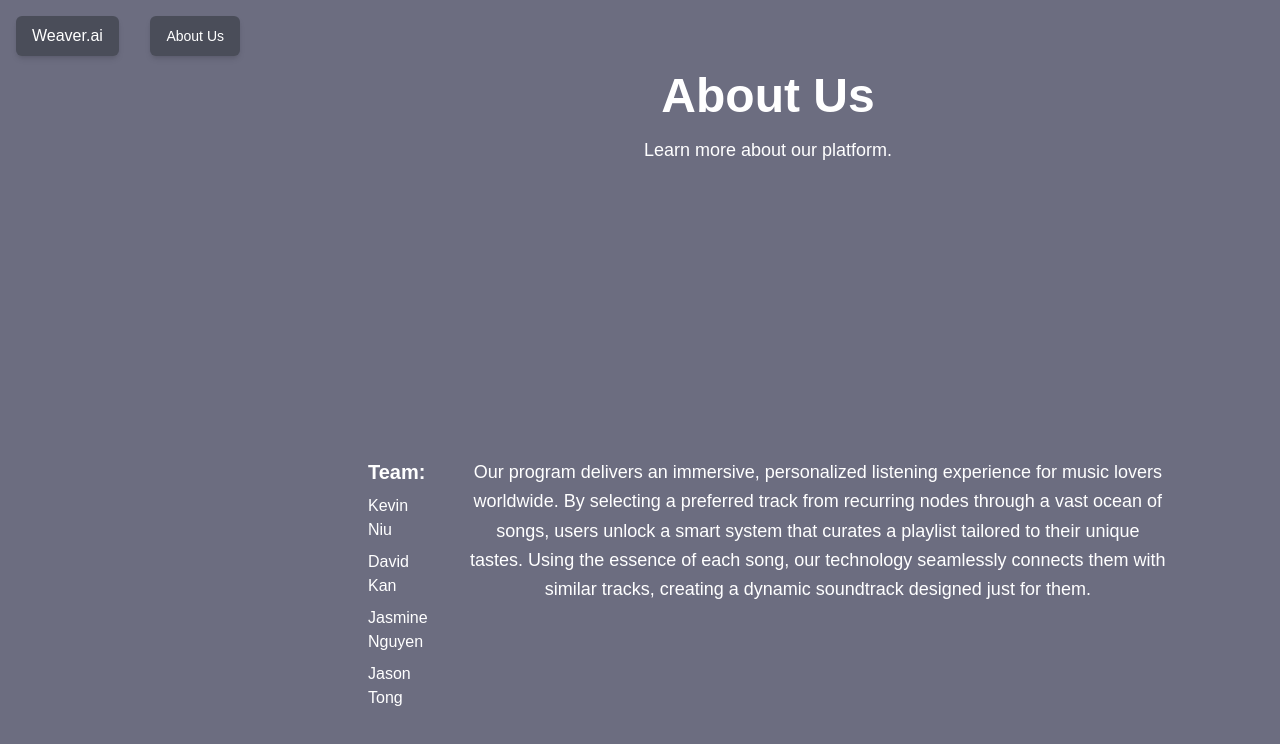
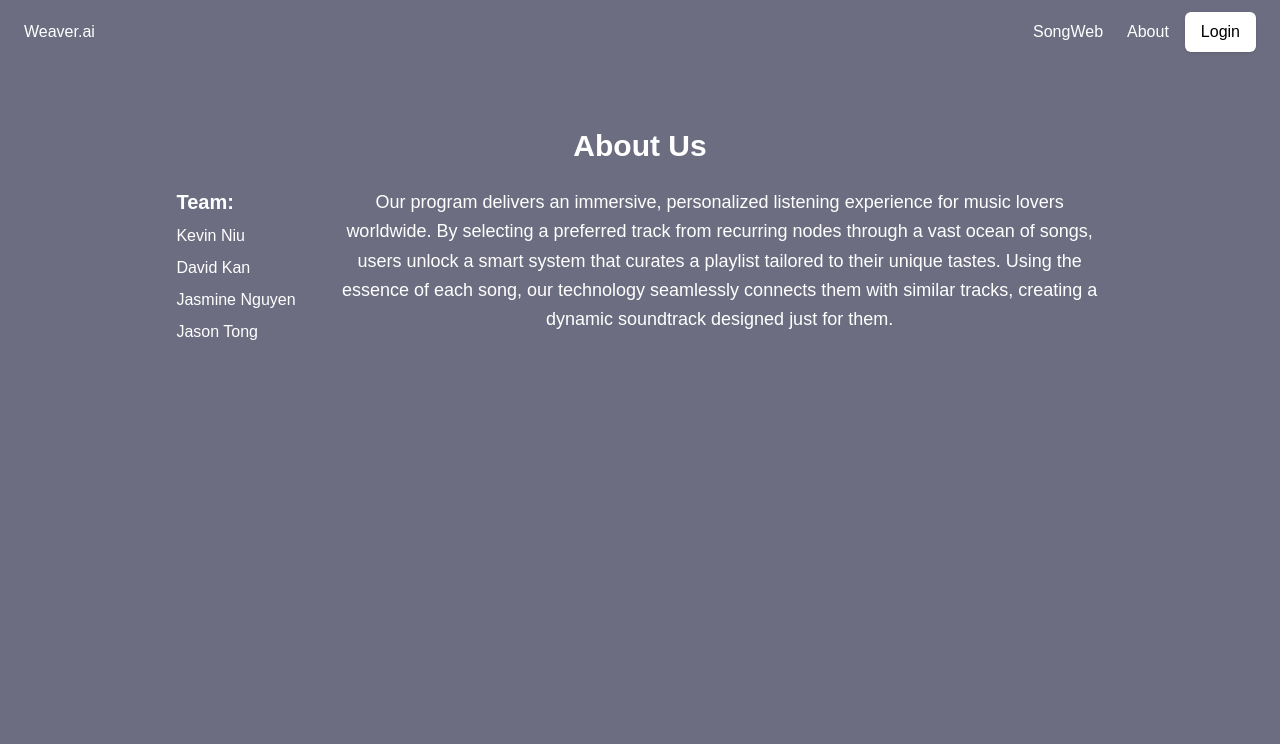
Before and after one commit to StreetLamp05/weaver, a Next.js app: page /dashboard/about in a window 1280 px wide. Shown: the top 744 px of the page. Built offline with nearby package versions, Linux system fonts and the light colour scheme; a web font is replaced by a local one.

Commit message:
refactored nav, format page, add nav links

```diff
--- a/app/dashboard/about/page.tsx
+++ b/app/dashboard/about/page.tsx
@@ -3,11 +3,13 @@ import BasePage from '@/components/BasePage';
 
 const AboutPage: React.FC = () => {
     return (
-        <BasePage title="About Us" description="Learn more about our platform.">
-            <div className="flex flex-col items-center justify-center min-h-screen px-10 text-white overflow-hidden">
-                <div className="flex flex-col md:flex-row md:space-x-10 mt-10">
+        <div className="h-max flex flex-col items-center justify-center px-10 text-white my-4">
+            {/* Header Section */}
+            <h1 className="text-3xl font-bold mb-6">About Us</h1>
+
+            <div className="flex flex-col md:flex-row md:space-x-10">
                 {/* Team Section */}
-                    <div className="mt-10 md:mt-0 text-left">
+                <div className="text-left">
                     <h2 className="text-xl font-semibold">Team:</h2>
                     <ul className="mt-2 space-y-2">
                         <li>Kevin Niu</li>
@@ -28,11 +30,7 @@ const AboutPage: React.FC = () => {
                     </p>
                 </div>
             </div>
-
-                {/* Decorative Curves */}
-
         </div>
-        </BasePage>
     );
 };
 
--- a/app/dashboard/layout.tsx
+++ b/app/dashboard/layout.tsx
@@ -1,13 +1,9 @@
-import SideNav from '@/app/ui/dashboard/sidenav';
-
-
+import Navbar from "@/app/ui/dashboard/navbar";
 
 export default function Layout({ children }: { children: React.ReactNode }) {
     return (
-        <div className="flex h-screen flex-col md:flex-row md:overflow-hidden">
-            <div className="w-full flex-none md:w-64">
-                <SideNav />
-            </div>
+        <div className="flex flex-col h-screen">
+            <Navbar />
             <div className="flex-grow p-6 md:overflow-y-auto md:p-12">{children}</div>
         </div>
     );
--- a/app/dashboard/profile/page.tsx
+++ /dev/null
@@ -1,35 +0,0 @@
-import BasePage from "@/components/BasePage";
-import { ReactNode } from "react";
-
-interface BasePageProps {
-    title: string;
-    description: string;
-    children?: ReactNode;
-}
-
-export default function Profile() {
-    const user = {
-        username: "JohnDoe",
-        aboutMe: "I am a music enthusiast who loves exploring new genres and artists.",
-        songHistory: [
-            "Song 1 - Artist 1",
-            "Song 2 - Artist 2",
-            "Song 3 - Artist 3",
-        ],
-    };
-
-    return (
-        <BasePage title={"Profile"} description={"This is the profile page"}>
-            <div className="p-4">
-                <h2 className="text-2xl font-bold">Username: {user.username}</h2>
-                <p className="mt-2 text-lg">About Me: {user.aboutMe}</p>
-                <h3 className="mt-4 text-xl font-semibold">Song History:</h3>
-                <ul className="list-disc list-inside">
-                    {user.songHistory.map((song, index) => (
-                        <li key={index}>{song}</li>
-                    ))}
-                </ul>
-            </div>
-        </BasePage>
-    );
-}
--- a/app/globals.css
+++ b/app/globals.css
@@ -3,8 +3,8 @@
 @tailwind utilities;
 
 :root {
-  --foreground: #fff;
-  --background: #6C6D80;
+    --foreground: #fff;
+    --background: #6C6D80;
 }
 
 body.nav-expanded {
--- a/app/ui/dashboard/nav-links.tsx
+++ /dev/null
@@ -1,53 +0,0 @@
-'use client';
-
-import {
-    UserGroupIcon,
-    HomeIcon,
-    DocumentDuplicateIcon,
-    InformationCircleIcon,
-} from '@heroicons/react/24/outline';
-import Link from 'next/link';
-import { usePathname } from 'next/navigation';
-import clsx from 'clsx';
-
-// Map of links to display in the side navigation.
-// Depending on the size of the application, this would be stored in a database.
-const links = [
-    { name: 'Home', href: '/dashboard', icon: HomeIcon },
-    {
-        name: 'Profile',
-        href: '/dashboard/profile',
-        icon: DocumentDuplicateIcon,
-    },
-    {
-        name: 'About Us',
-        href: '/dashboard/about',
-        icon: InformationCircleIcon,
-    },
-];
-
-export default function NavLinks() {
-    const pathname = usePathname();
-    return (
-        <>
-            {links.map((link) => {
-                const LinkIcon = link.icon;
-                return (
-                    <Link
-                        key={link.name}
-                        href={link.href}
-                        className={clsx(
-                            "flex h-[48px] items-center justify-center gap-2 rounded-md p-3 text-sm font-medium text-[#4A4D59] hover:text-[#6B7280] md:flex-none md:justify-start md:p-2 md:px-3 mb-2",
-                            {
-                                'text-[#fff]': pathname === link.href,
-                            },
-                        )}
-                    >
-                        <LinkIcon className="w-6" />
-                        <p>{link.name}</p>
-                    </Link>
-                );
-            })}
-        </>
-    );
-}
--- /dev/null
+++ b/app/ui/dashboard/navbar.tsx
@@ -0,0 +1,26 @@
+"use client";
+
+import Link from "next/link";
+import Logo from "@/app/ui/logo";
+
+export default function Navbar() {
+    return (
+        <nav className="w-full bg-[##6C6D80] text-white py-3 px-6 flex justify-between items-center">
+            {/* Logo */}
+            <Link href="/" className="text-lg font-bold flex items-center">
+                <Logo />
+            </Link>
+
+            <div className="flex items-center justify-between gap-4">
+                {/* Navigation Links */}
+                <div className="flex gap-6">
+                    <Link href="/dashboard/" className="hover:text-gray-300 transition-colors">SongWeb</Link>
+                    <Link href="/dashboard/about" className="hover:text-gray-300 transition-colors">About</Link>
+                </div>
+
+                {/* Login Button */}
+                <Link href="/login" className="bg-white text-[#000] px-4 py-2 rounded-md shadow hover:bg-gray-200 transition">Login</Link>
+            </div>
+        </nav>
+    );
+}
--- a/app/ui/dashboard/sidenav.tsx
+++ /dev/null
@@ -1,23 +0,0 @@
-"use client";
-
-import Link from "next/link";
-import Logo from "@/app/ui/logo";
-
-export default function Navbar() {
-    return (
-        <div className="relative w-full">
-            {/* Logo (Detached from Borders) */}
-            <div className="absolute top-4 left-4 bg-[#4A4D59] px-4 py-2 rounded-md shadow-md">
-                <Link href="/" className="inline-block">
-                    <Logo />
-                </Link>
-            </div>
-            {/* About Us Button */}
-            <div className="absolute top-4 right-4 bg-[#4A4D59] px-4 py-2 rounded-md shadow-md">
-                <Link href="/dashboard/about" className="text-sm font-medium text-white hover:text-gray-400 transition-colors duration-300">
-                    About Us
-                </Link>
-            </div>
-        </div>
-    );
-}
```
Lines whose indentation alone changed are shown as unchanged.
